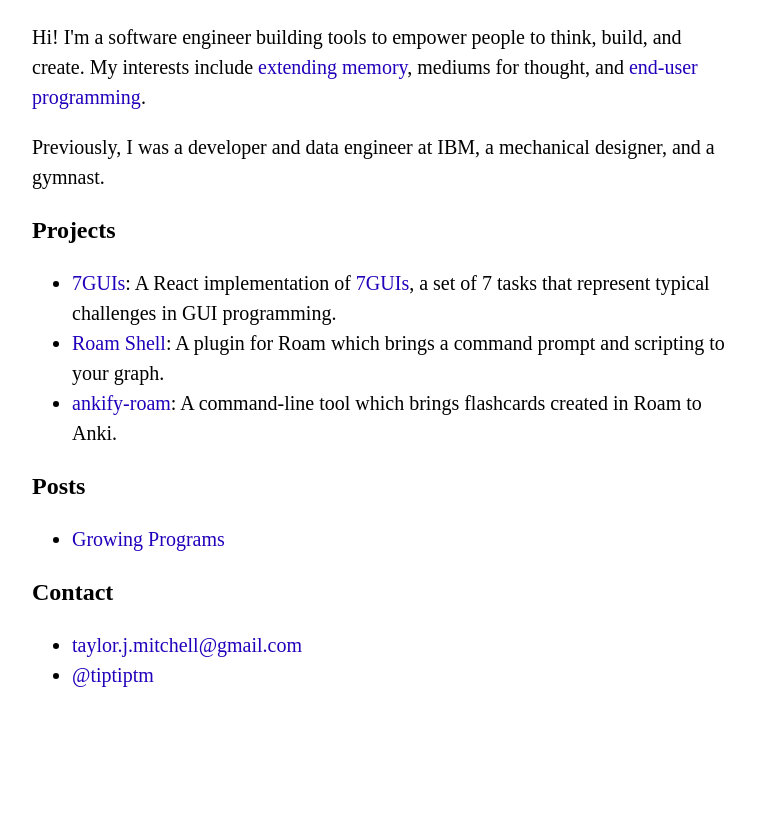
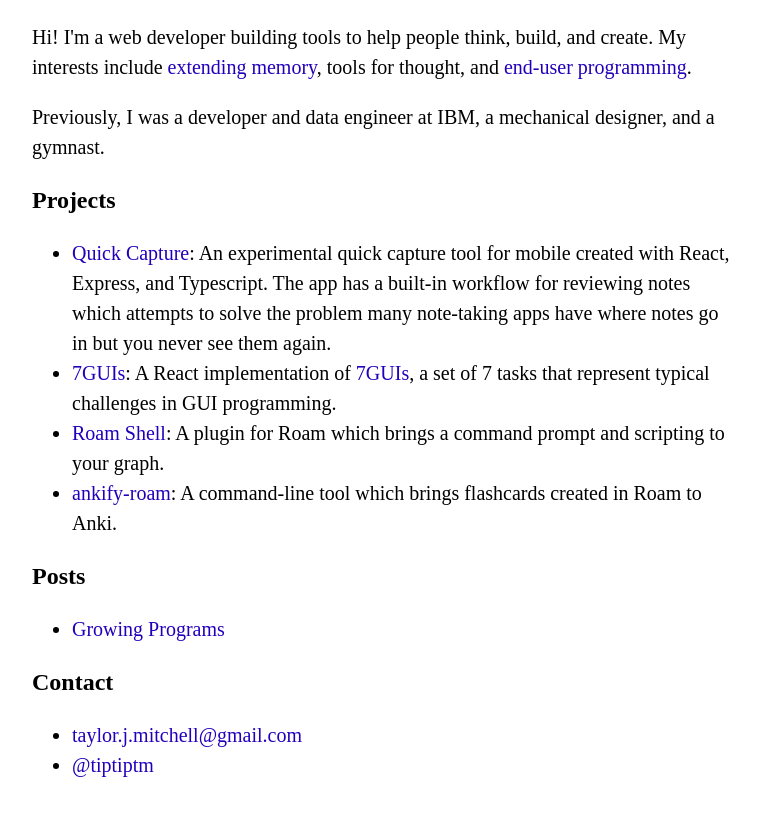
Before and after one commit to taylormitchell/taylormitchell.org, a plain HTML site: page index.html in a window 1280 px wide. Shown: the part 93-908 px from the top of the page, without its empty margins (258-1017 px from the left). Before the commit the page ends 823 px from the top, so only its background shows below. Drawn offline with Linux system fonts and the light colour scheme.

Commit message:
Add link to quick capture app

```diff
--- a/index.html
+++ b/index.html
@@ -14,11 +14,12 @@
     </section>
     <section id="intro">
       <p>
-        Hi! I'm a software engineer building tools to empower people to think, build, and create. My
+        Hi! I'm a web developer building tools to help people think, build, and create. My
         interests include
-        <a href="https://github.com/taylormitchell/ankify_roam">extending memory</a>, mediums for
-        thought, and
-        <a href="https://roamresearch.com/#/app/roam-shell/page/db6GIMaLc">end-user programming</a>.
+        <a href="https://github.com/taylormitchell/ankify_roam">extending</a>
+        <a href="https://github.com/taylormitchell/quick-capture">memory</a>, tools for thought,
+        and
+        <a href="./growprograms.html">end-user programming</a>.
       </p>
       <p>
         Previously, I was a developer and data engineer at IBM, a mechanical designer, and a
@@ -28,6 +29,12 @@
     <section id="projects">
       <h2>Projects</h2>
       <ul>
+        <li>
+          <a href="https://github.com/taylormitchell/quick-capture">Quick Capture</a>: An
+          experimental quick capture tool for mobile created with React, Express, and Typescript.
+          The app has a built-in workflow for reviewing notes which attempts to solve the problem
+          many note-taking apps have where notes go in but you never see them again.
+        </li>
         <li>
           <a href="https://taylormitchell.github.io/7guis/">7GUIs</a>: A React implementation of
           <a href="https://eugenkiss.github.io/7guis/">7GUIs</a>, a set of 7 tasks that represent
```
